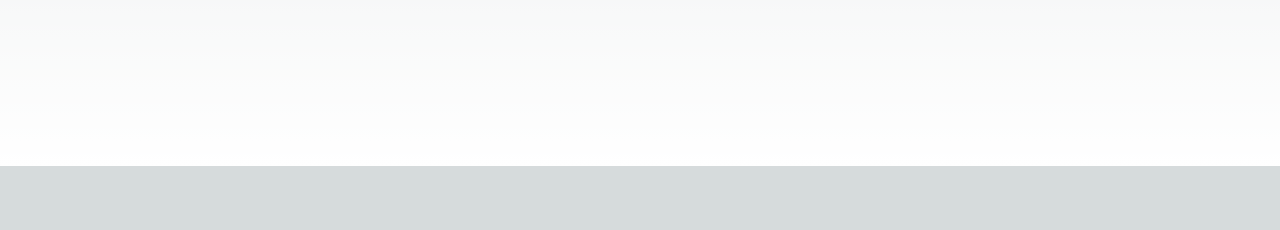
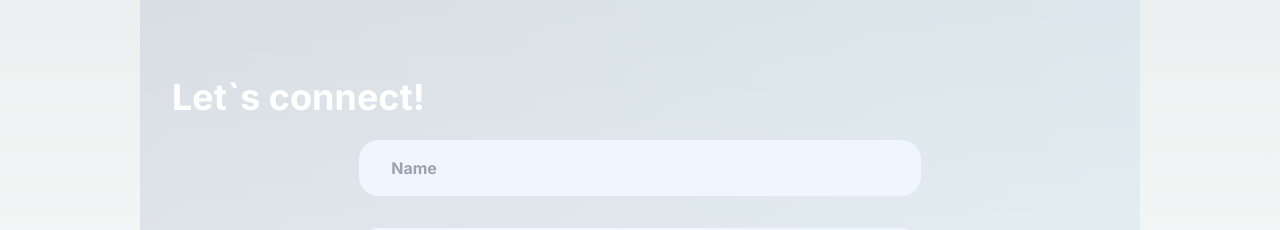
Before and after one commit to miguelaram2016/nextjs-emf, a Next.js app: page / in a window 1280 px wide. Shown: the part 722-952 px from the top of the page. Before the commit the page ends 888 px from the top, so only its background shows below. Built offline with nearby package versions, Linux system fonts and the light colour scheme.

Commit message:
Update HomePage.jsx

```diff
--- a/src/app/HomePage.jsx
+++ b/src/app/HomePage.jsx
@@ -1,4 +1,4 @@
-//import { ContactForm } from '../components';
+import ContactForm from './components/ContactForm';
 import Image from 'next/image';
 import "./styles/HomePage.css";
 
@@ -31,6 +31,7 @@ const HomePage = () => {
           </p>
         </div>
       </div>
+      <ContactForm />
     </main>
   )
 }
```
